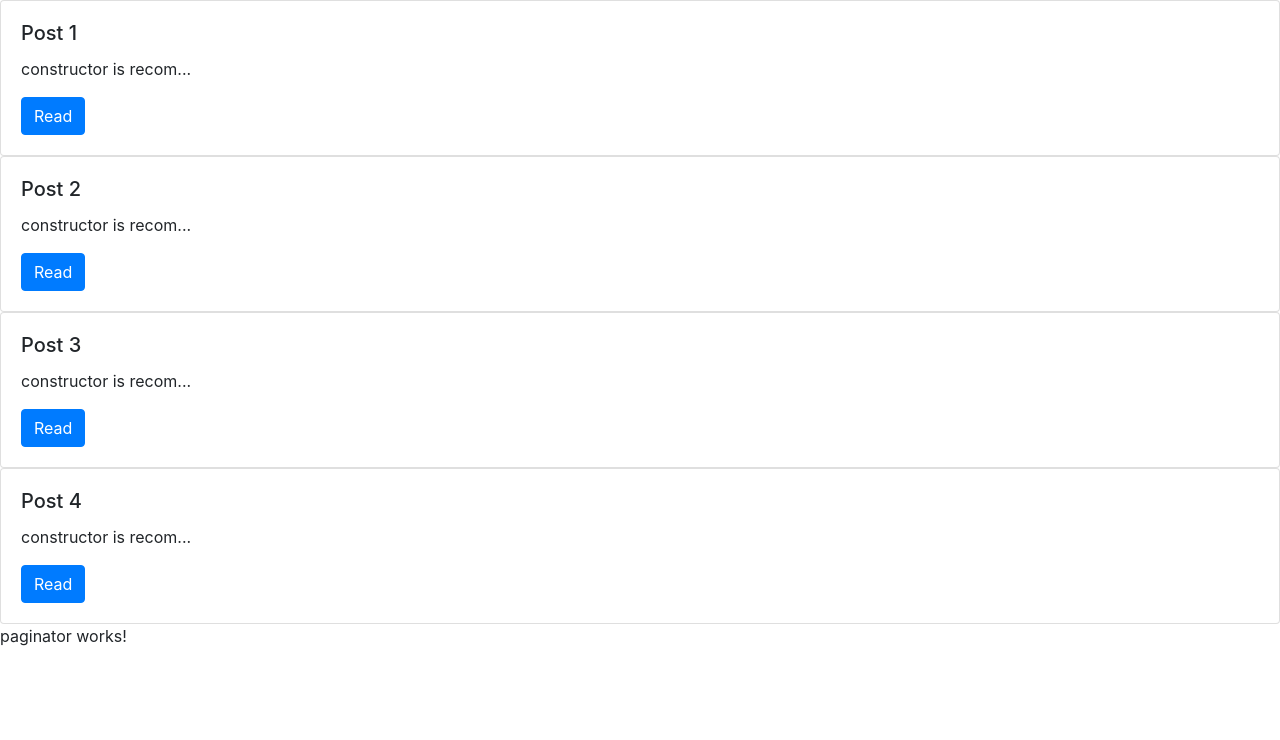
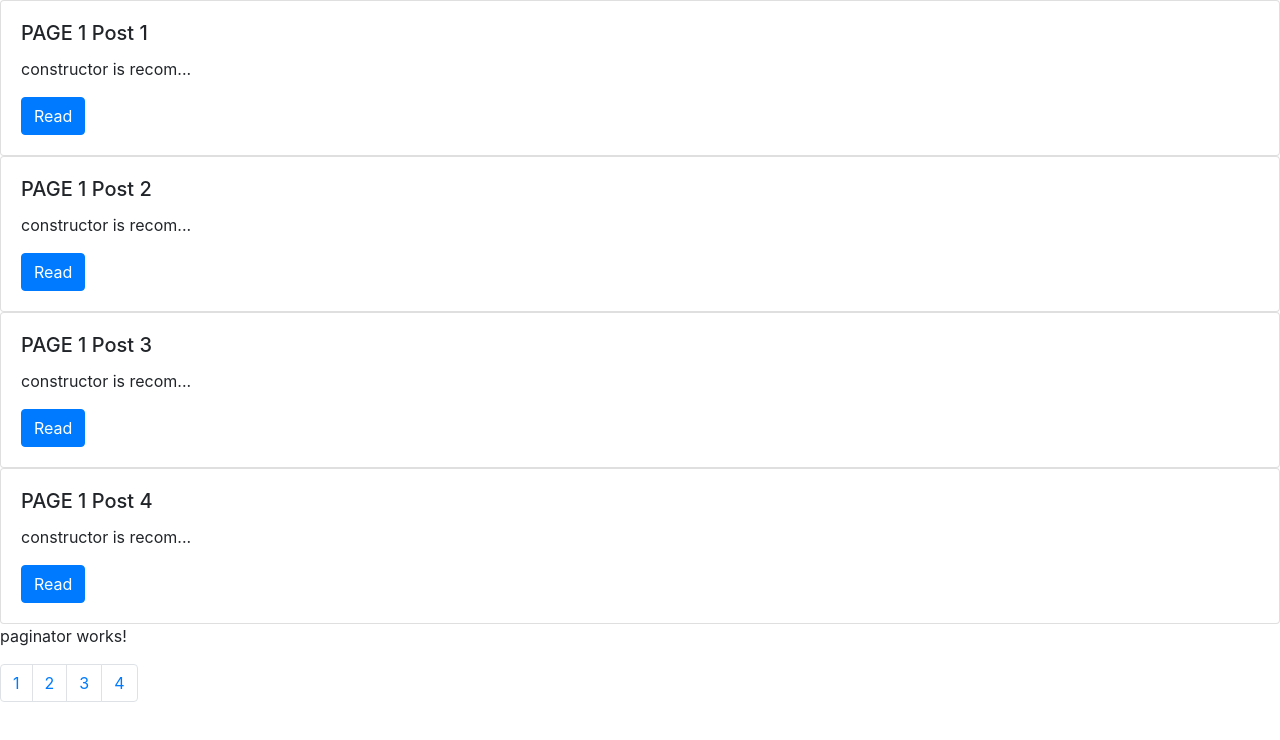
Before and after one commit to separse/angular-components-indepth, an Angular app: page / in a window 1280 px wide. Shown: the top 740 px of the page. Built offline with nearby package versions, Linux system fonts and the light colour scheme.

Commit message:
event handlers EventEmitter  captured

```diff
--- a/src/app/blog-list/blog-list.component.html
+++ b/src/app/blog-list/blog-list.component.html
@@ -1,5 +1,9 @@
 <app-blog-post-tile
-    *ngFor = "let post of blogPosts[0]"
-[post] = "post" ></app-blog-post-tile>
+    *ngFor = "let post of blogPosts[currentPage]"
+    [post] = "post" >
+</app-blog-post-tile>
 
-<app-paginator></app-paginator>
+<app-paginator [numberofPages] = "blogPosts.length"
+    (pageNumberClick)="updatePage($event)">
+     {{numberofPages}}
+</app-paginator>
--- a/src/app/blog-list/blog-list.component.ts
+++ b/src/app/blog-list/blog-list.component.ts
@@ -10,6 +10,7 @@ export class BlogListComponent implements OnInit {
 
   // blogPost: BlogPost[] = [];
   blogPosts: BlogPost[][];
+  currentPage: number;
   constructor() {
 
   }
@@ -22,28 +23,30 @@ export class BlogListComponent implements OnInit {
     // this.blogPost.push(blog1);
     // this.blogPost.push(new BlogPost('Blog Post 2','Summary2'));
     // this.blogPost.push(new BlogPost('Blog Post 3','The more compilicated your contructor is MORE difficult to test the class / component The more compilicated your contructor is MORE difficult to test the class / component The more compilicated your contructor is MORE difficult to test the class / component The more compilicated your contructor is MORE difficult to test the class / component The more compilicated your contructor is MORE difficult to test the class / component The more compilicated your contructor is MORE difficult to test the class / component'));
+
+    this.currentPage = 0;
     this.blogPosts =
     [
       // This is PAGE 1 array
       [
-        {title: 'Post 1',
+        {title: 'PAGE 1 Post 1',
         summary: 'constructor is recomended use for dependency injection for services etc.,'},
-        {title: 'Post 2',
+        {title: 'PAGE 1 Post 2',
         summary: 'constructor is recomended use for dependency injection for services etc.,'},
-        {title: 'Post 3',
+        {title: 'PAGE 1 Post 3',
         summary: 'constructor is recomended use for dependency injection for services etc.,'},
-        {title: 'Post 4',
+        {title: 'PAGE 1 Post 4',
         summary: 'constructor is recomended use for dependency injection for services etc.,'}
       ],
       // This is PAGE 2 another array
       [
-        {title: 'Post 5',
+        {title: 'PAGE 2 Post 5',
         summary: 'constructor is recomended use for dependency injection for services etc.,'},
-        {title: 'Post 6',
+        {title: 'PAGE 2 Post 6',
         summary: 'constructor is recomended use for dependency injection for services etc.,'},
-        {title: 'Post 7',
+        {title: 'PAGE 2 Post 7',
         summary: 'constructor is recomended use for dependency injection for services etc.,'},
-        {title: 'Post 8',
+        {title: 'PAGE 2 Post 8',
         summary: 'constructor is recomended use for dependency injection for services etc.,'}
       ],
       // This is PAGE 3 array
@@ -56,8 +59,24 @@ export class BlogListComponent implements OnInit {
         summary: 'constructor is recomended use for dependency injection for services etc.,'},
         {title: 'Post 12',
         summary: 'constructor is recomended use for dependency injection for services etc.,'}
+      ],
+      // This is PAGE 4 array
+      [
+        {title: 'PAGE 4 Post 13',
+        summary: 'constructor is recomended use for dependency injection for services etc.,'},
+        {title: 'PAGE 4 Post 14',
+        summary: 'constructor is recomended use for dependency injection for services etc.,'},
+        {title: 'PAGE 4 Post 15',
+        summary: 'constructor is recomended use for dependency injection for services etc.,'},
+        {title: 'PAGE 4 Post 16',
+        summary: 'constructor is recomended use for dependency injection for services etc.,'}
       ]
     ];
   }
 
+  updatePage(newPage){
+    console.log("Event Emitted and CAPTURED");
+    this.currentPage = newPage;
+  }
+
 }
--- a/src/app/blog-post-tile/blog-post-tile.component.ts
+++ b/src/app/blog-post-tile/blog-post-tile.component.ts
@@ -1,7 +1,7 @@
 import { Component, OnInit, Input } from '@angular/core';
 import { BlogPost } from '../blog-post';
 import { TruncatePipe } from '../truncate.pipe';
-import { truncate } from 'fs';
+// import { truncate } from 'fs';
 
 @Component({
   selector: 'app-blog-post-tile',
--- a/src/app/paginator/paginator.component.html
+++ b/src/app/paginator/paginator.component.html
@@ -1,3 +1,18 @@
 <p>
   paginator works!
 </p>
+
+<ul class="pagination">
+  <li class="page-item" *ngFor = "let pages of pages; index as i">
+    <a class="page-link" href="#"
+      (click)="pageNumberClicked(i)">
+      {{i + 1}}
+    </a>
+  </li>
+</ul>
+
+<!-- <ul class="pagination">
+  <li class="page-item"><a class="page-link" href="#">1</a></li>
+  <li class="page-item"><a class="page-link" href="#">2</a></li>
+  <li class="page-item"><a class="page-link" href="#">3</a></li>
+</ul> -->
--- a/src/app/paginator/paginator.component.ts
+++ b/src/app/paginator/paginator.component.ts
@@ -1,4 +1,5 @@
-import { Component, OnInit } from '@angular/core';
+import { Component, OnInit, Input, Output } from '@angular/core';
+import { EventEmitter } from '@angular/core';
 
 @Component({
   selector: 'app-paginator',
@@ -7,9 +8,17 @@ import { Component, OnInit } from '@angular/core';
 })
 export class PaginatorComponent implements OnInit {
 
+  @Input() numberofPages;
+  @Output() pageNumberClick = new EventEmitter<number>();
+  pages: number[];
   constructor() { }
 
   ngOnInit() {
+    this.pages = new Array(this.numberofPages);
   }
 
+  pageNumberClicked(pageNumber){
+    console.log("pageNumberClicked "+pageNumber);
+    this.pageNumberClick.emit(pageNumber);
+  }
 }
```
